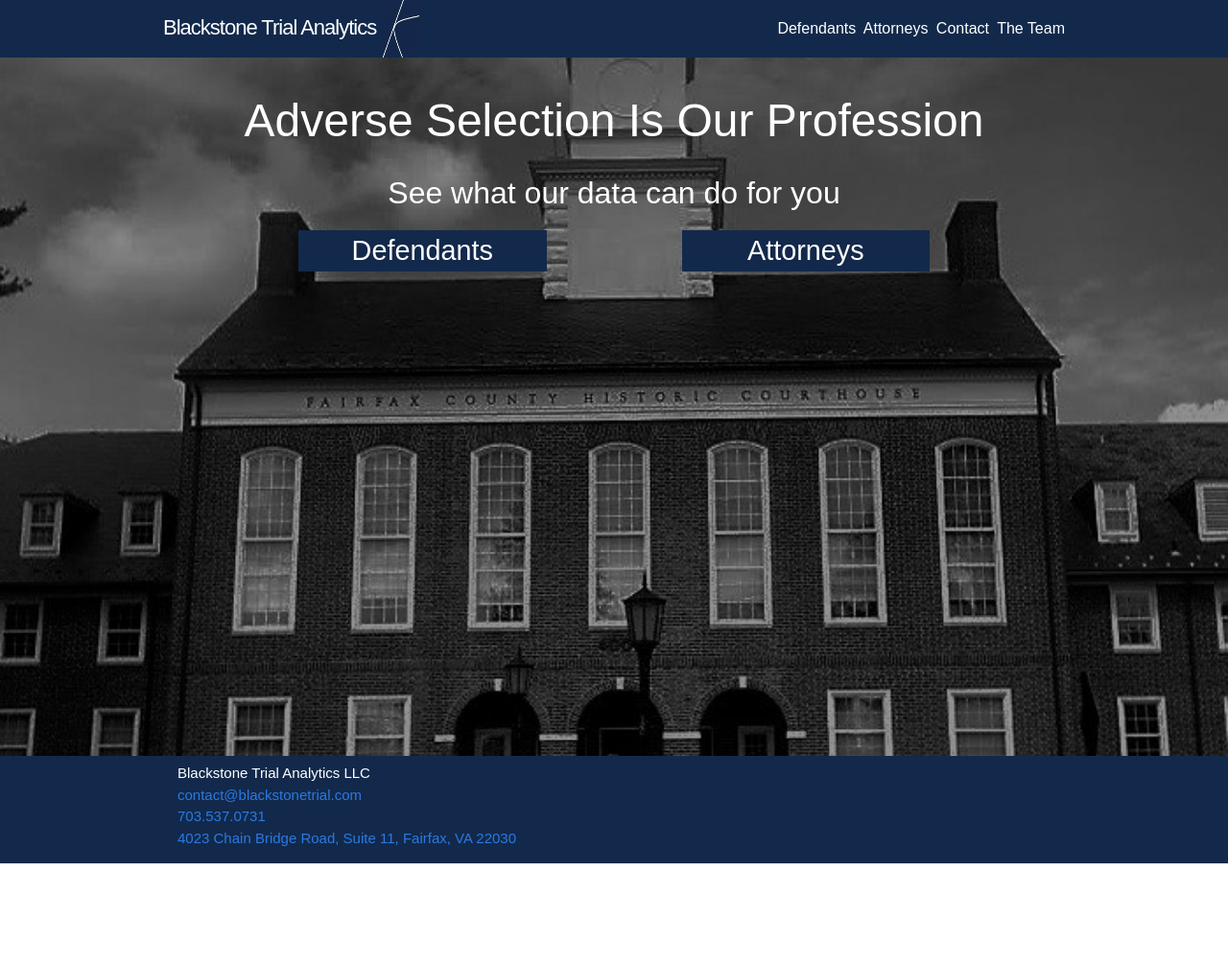
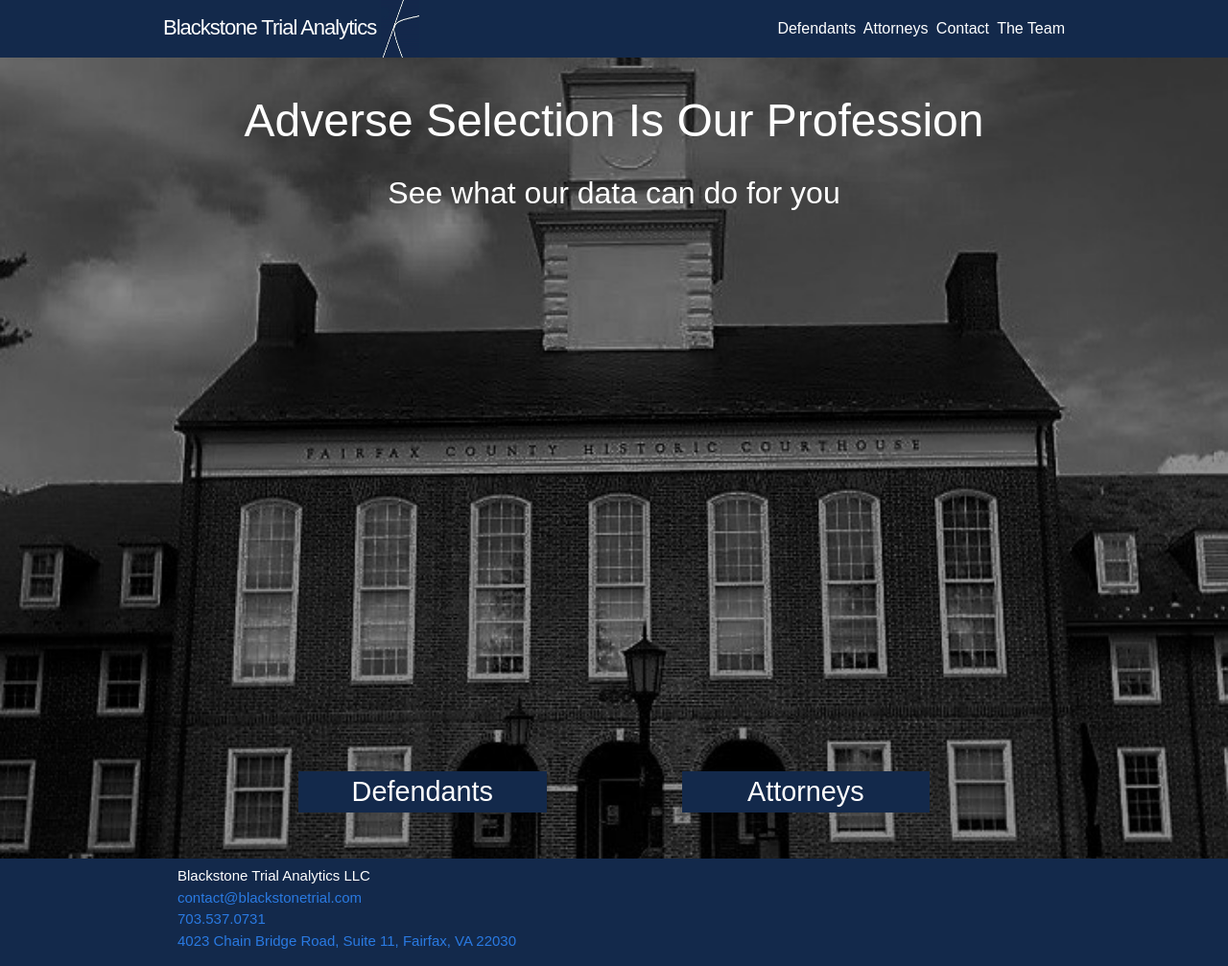
Before and after one commit to BlackstoneTrialAnalytics/BlackstoneTrialAnalytics.github.io, a Jekyll site: the page built from index.html, in a window 1280 px wide. Shown: the whole page at 96% size. Built offline with Jekyll 4.4.1, drawn with Linux system fonts in a browser that asks for light colours; before the commit the page ends 900 px from its top, so only the background shows below that.

Commit message:
moved buttons down on desktop at erik's request.

```diff
--- a/_sass/_layout.scss
+++ b/_sass/_layout.scss
@@ -224,7 +224,7 @@ min-width:50%;
 	-moz-appearance:button;
 	text-decoration:none;
 	background-color:#13294b;
-	margin-bottom:10%;
+	margin-top:60%;
 	margin-left:15%;
 	float:left;
 
```
